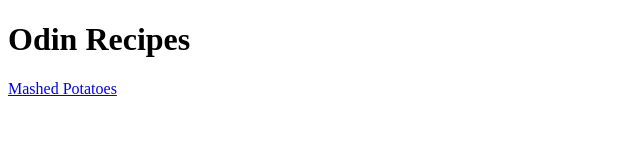
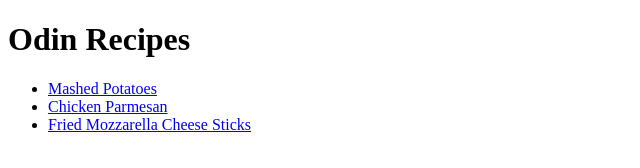
Before and after one commit to alvaromejiaAM/odin-recipes, a plain HTML site: page index.html in a window 1280 px wide. Shown: the whole page, without its empty margins (0-640 px from the left). Drawn offline with Linux system fonts and the light colour scheme.

Commit message:
Add web links into list
Added web links into an unordered list so it
can be easier to look at and can be organized
into a box.

```diff
--- a/index.html
+++ b/index.html
@@ -6,6 +6,10 @@
     </head>
     <body>
         <h1>Odin Recipes</h1>
-        <a href="recipes/mashed-potatoes.html">Mashed Potatoes</a>
+        <ul>
+        <li><a href="recipes/mashed-potatoes.html">Mashed Potatoes</a></li>
+        <li><a href="recipes/chickenparm.html">Chicken Parmesan</a></li>
+        <li><a href="recipes/mozzarella-sticks.html">Fried Mozzarella Cheese Sticks</a></li>
+        </ul>
     </body>
 </html>
```
